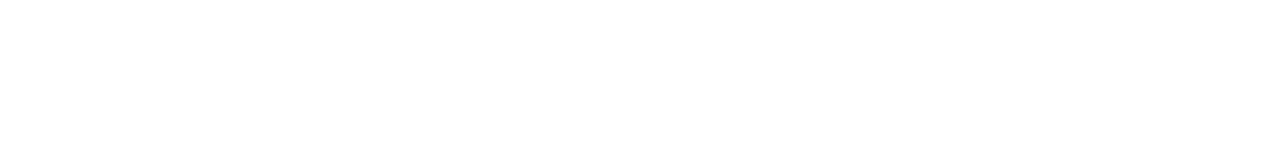
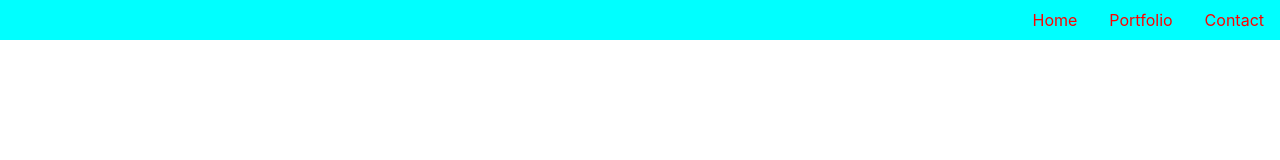
Before and after one commit to anurav18/ResponsivePortfolio, a plain HTML site: page contact.html in a window 1280 px wide. Drawn offline with nearby package versions, Linux system fonts and the light colour scheme.

Commit message:
Html updates

```diff
--- a/contact.html
+++ b/contact.html
@@ -4,9 +4,22 @@
     <meta charset="UTF-8">
     <meta name="viewport" content="width=device-width, initial-scale=1.0">
     <meta http-equiv="X-UA-Compatible" content="ie=edge">
-    <title>Document</title>
+    <!-- CSS Styles -->
+    <link rel="stylesheet" href="style.css">
+    <link rel="stylesheet" href="https://stackpath.bootstrapcdn.com/bootstrap/4.5.2/css/bootstrap.min.css" integrity="sha384-JcKb8q3iqJ61gNV9KGb8thSsNjpSL0n8PARn9HuZOnIxN0hoP+VmmDGMN5t9UJ0Z" crossorigin="anonymous">
+    <title>Contact</title>
 </head>
 <body>
-
+    <ul class="nav justify-content-end">
+        <li class="nav-item">
+          <a class="nav-link active" href="#">Home</a>
+        </li>
+        <li class="nav-item">
+          <a class="nav-link" href="portfolio.html">Portfolio</a>
+        </li>
+        <li class="nav-item">
+          <a class="nav-link" href="contact.html">Contact</a>
+        </li>
+      </ul>
 </body>
 </html>
--- /dev/null
+++ b/style.css
@@ -0,0 +1,7 @@
+.nav{
+    background-color: aqua;
+}
+
+.nav-link{
+    color: red;
+}
```
Also changed, not shown: index.html (+13 -1 lines), portfolio.html (+13 -1 lines).
